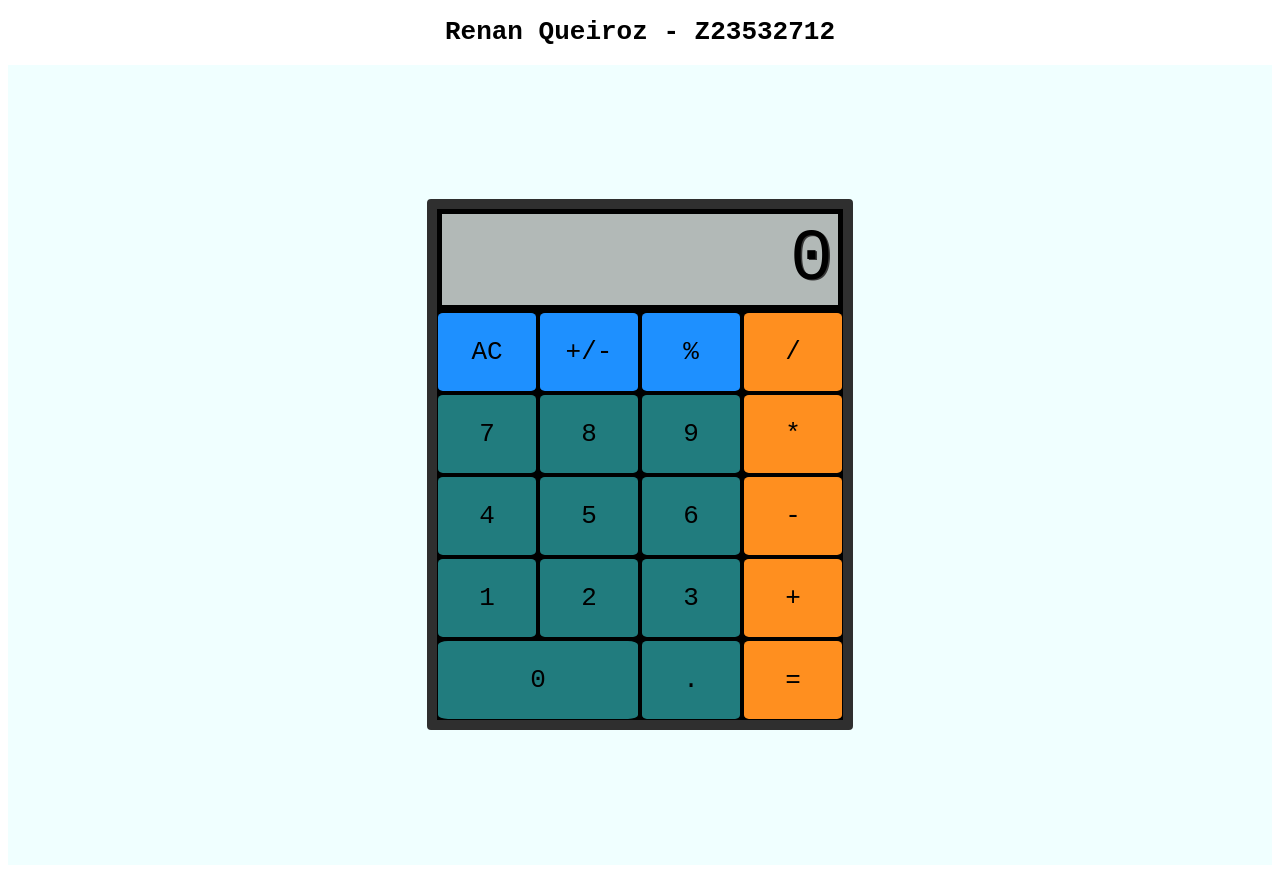
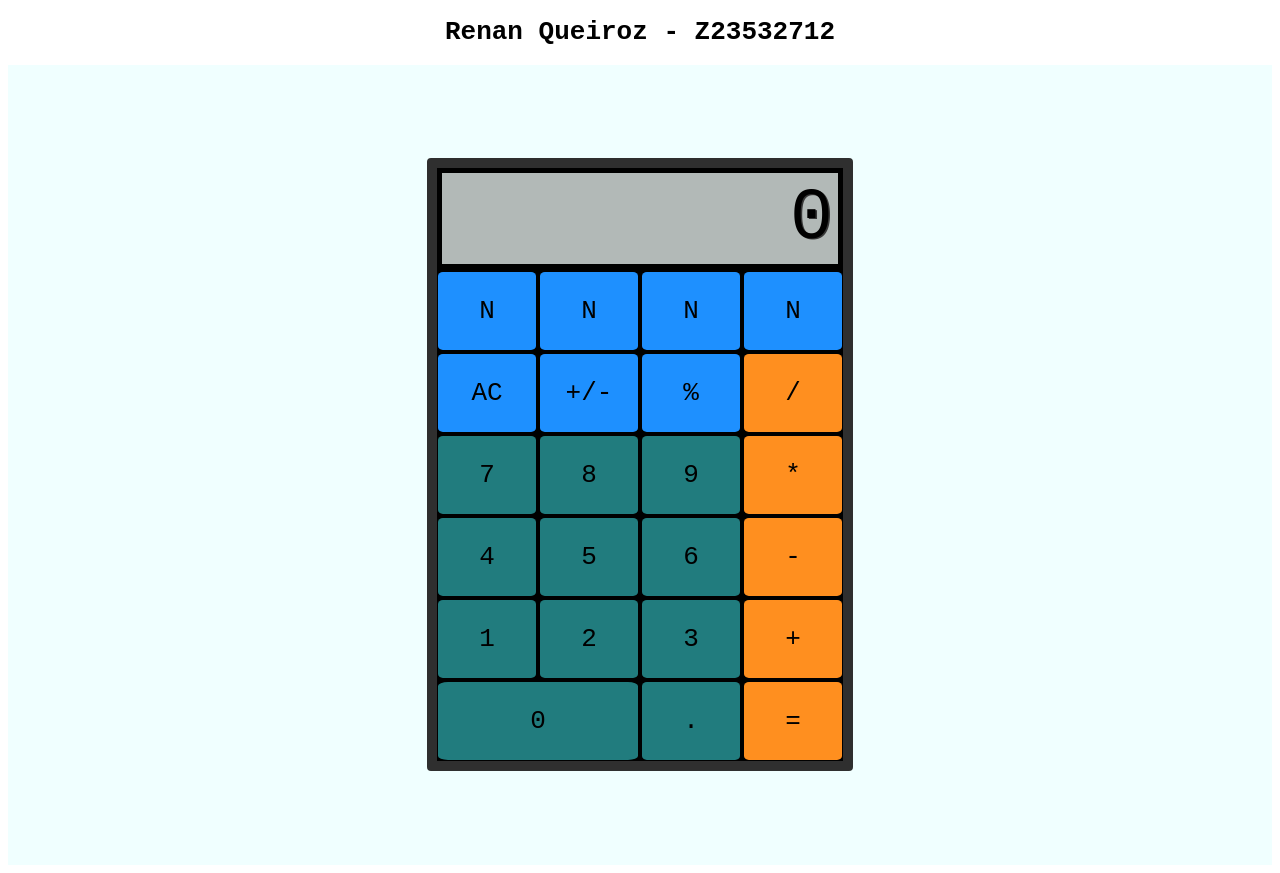
Before and after one commit to cop4808-spring-2023-fullstack-web/cop4808-git-and-github-fundamentals-RenanQueiroz, a plain HTML site: page CALC YA LATER.html in a window 1280 px wide. Drawn offline with Linux system fonts and the light colour scheme.

Commit message:
Add placeholder buttons at first row and expand number of rows to 6

```diff
--- a/CALC YA LATER.html
+++ b/CALC YA LATER.html
@@ -11,6 +11,10 @@
         <main id="calc">
             <div id="container">
                 <div id="display"></div>
+                <button type="button" class="clear" value="clear" data-key="">N</button>
+                <button type="button" class="sign" value="sign" data-key="">N</button>
+                <button type="button" class="clear" value="clear" data-key="">N</button>
+                <button type="button" class="sign" value="sign" data-key="">N</button>
                 <button type="button" class="clear" value="clear" data-key="8">AC</button>
                 <button type="button" class="sign" value="sign" data-key="192">+/-</button>
                 <button type="button" class="percent" value="percent" data-key="80">%</button>
--- a/styles/styles.css
+++ b/styles/styles.css
@@ -20,7 +20,7 @@ html {
     border-radius: 4px;
     display: grid;
     grid-template-columns: repeat(4, 100px);
-    grid-template-rows: minmax(100px, auto) repeat(5, 80px);
+    grid-template-rows: minmax(100px, auto) repeat(6, 80px);
     gap: 2px;
 }
 
```
